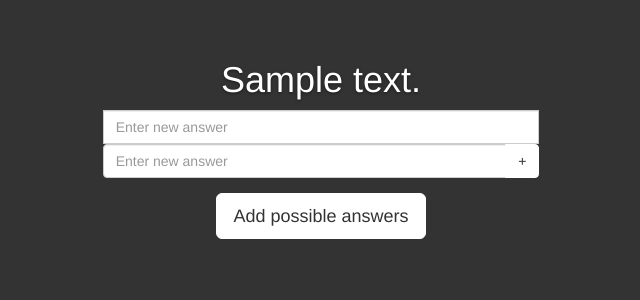
After one commit to raulcd/easy_vote, a Django app: template polls/templates/polls/create_question.html in a window 1280 px wide. The commit adds this page. Shown: the top 300 px of the page, without its empty margins (319-959 px from the left). Run offline with Django 3.2, Linux system fonts and the light colour scheme; the template is opened without the code that fills it: most values are stand-ins (such as "Sample title", 1, 10 or a date in 2020); some libraries are stand-ins or nearby versions.

Commit message:
Add creation of choices for a question

```diff
--- a/polls/templates/base.html
+++ b/polls/templates/base.html
@@ -19,21 +19,9 @@
     <![endif]-->
   </head>
   <body>
-      <div class="site-wrapper">
-
-      <div class="site-wrapper-inner">
-
-        <div class="cover-container">
-            <h1 class="cover-heading">Ask your question</h1>
-
             {% block content %}
             {% endblock %}
 
-        </div>
-
-      </div>
-
-    </div>
     <!-- jQuery (necessary for Bootstrap's JavaScript plugins) -->
     <script src="https://ajax.googleapis.com/ajax/libs/jquery/1.11.1/jquery.min.js"></script>
     <!-- Include all compiled plugins (below), or include individual files as needed -->
--- /dev/null
+++ b/polls/templates/polls/create_question.html
@@ -0,0 +1,37 @@
+{% extends 'base.html' %}
+
+{% block content %}
+</br>
+                    </br>
+                        {% if question %}
+                        <h1>{{ question.question_text }}</h1>
+                        {% if error_message %}
+                        <div class="col-sm-6 col-sm-offset-3">
+                            <div class="alert alert-danger alert-dismissible" role="alert">
+                                <button type="button" class="close" data-dismiss="alert">
+                                    <span aria-hidden="true">&times;</span>
+                                    <span class="sr-only">Close</span>
+                                </button>
+                                {{ error_message }}
+                            </div>
+                        </div>
+                        {% endif %}
+                        <form class="form-horizontal" role="form" action="{% url 'polls:create_choices' question.id %}" method="post">
+                {% csrf_token %}
+                <div class="form-group">
+                    <div class="col-sm-4 col-md-offset-4 input-group">
+                    <input class="form-control" type="text" name="answer_text_1" id="answer_text_1" placeholder="Enter new answer" />
+                    </div>
+                    <div class="col-sm-4 col-md-offset-4 input-group">
+                    <input class="form-control" type="text" name="answer_text_2" id="answer_text_2" placeholder="Enter new answer" />
+                    <span class="input-group-btn">
+        <button class="btn btn-default" type="button">+</button>
+      </span>
+                </div>
+                                                       </div>
+                <input class="btn btn-lg btn-default" type="submit" value="Add possible answers" />
+            </form>
+
+                        {% endif %}
+
+{% endblock %}
--- a/polls/templates/polls/question_list.html
+++ b/polls/templates/polls/question_list.html
@@ -1,6 +1,6 @@
-{% load staticfiles %}
+{% extends 'base.html' %}
 
-<link rel="stylesheet" type="text/css" href="{% static 'polls/style.css' %}" />
+{% block content %}
 
 {% if latest_question_list %}
     <ul>
@@ -11,3 +11,4 @@
 {% else %}
     <p>No polls are available.</p>
 {% endif %}
+{% endblock %}
--- a/polls/urls.py
+++ b/polls/urls.py
@@ -8,4 +8,6 @@ urlpatterns = patterns('',
     url(r'^(?P<pk>\d+)/results/$', views.ResultsView.as_view(), name='results'),
     url(r'^(?P<question_id>\d+)/vote/$', views.vote, name='vote'),
     url(r'^poll/?$', views.create_poll, name='create_poll'),
+    url(r'^(?P<question_id>\d+)/choices/$', views.create_choices,
+        name='create_choices'),
 )
```
Also changed, not shown: polls/templates/polls/index.html (+11 -1 lines), polls/views.py (+25 -4 lines).
